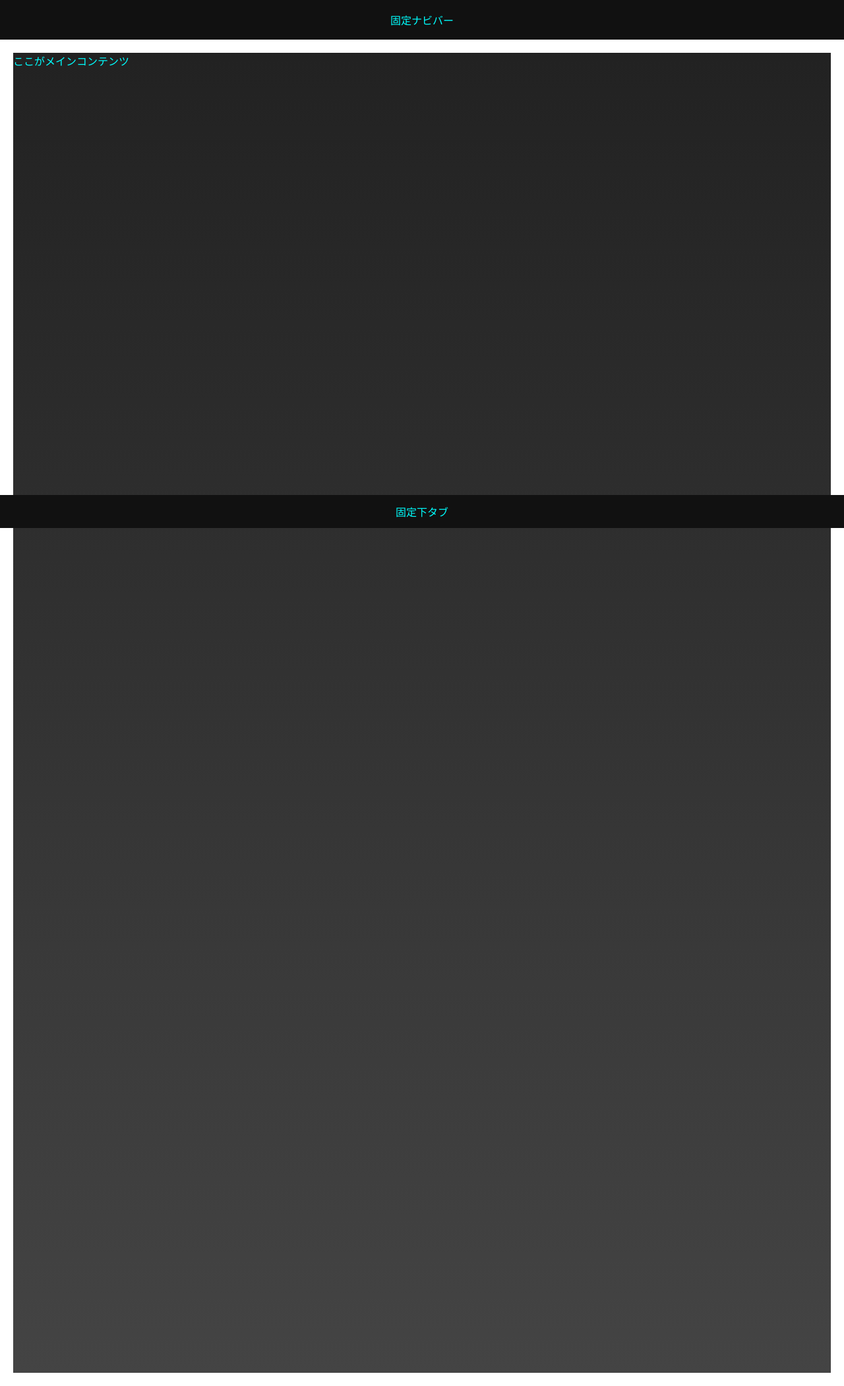
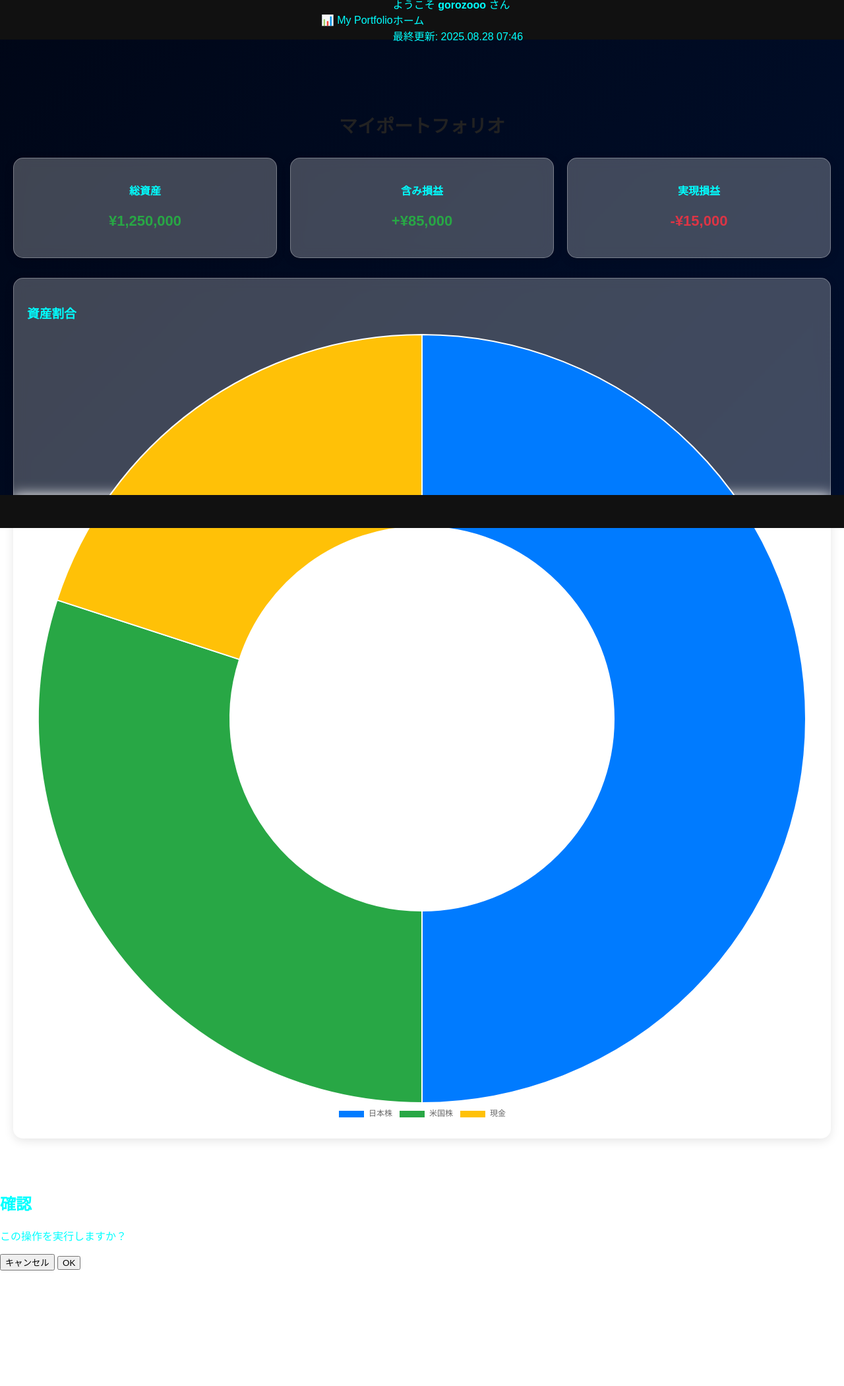
Before and after one commit to gorozooo/my_stock_portfolio, a Django app: page / in a window 1280 px wide. Shown: the whole page at 66% size. After the commit the page ends 1925 px from the top, so only its background shows below. Run offline with Django 5.2, Linux system fonts and the light colour scheme; a user stored in the database is signed in; data that the repository does not hold is empty.

Commit message:
base.html を更新

```diff
--- a/templates/base.html
+++ b/templates/base.html
@@ -4,24 +4,65 @@
 <head>
   <meta charset="UTF-8">
   <meta name="viewport" content="width=device-width, initial-scale=1.0">
-  <title>固定ナビバーテスト</title>
-    <!-- 共通背景 -->
+  <title>{% block title %}My Portfolio{% endblock %}</title>
+
+  <!-- 共通背景 -->
   <link rel="stylesheet" href="{% static 'css/common.css' %}">
   <!-- ページ個別装飾 -->
   <link rel="stylesheet" href="{% static 'css/future_ui_advanced.css' %}">
+  {% block extra_css %}{% endblock %}
 </head>
 <body>
+  <div class="app-wrapper">
 
-  <!-- 固定ナビバー -->
-  <div class="navbar">固定ナビバー</div>
+    <!-- ナビバー -->
+    <header class="navbar">
+      <div class="navbar-title">
+        📊 My Portfolio
+      </div>
+      <div class="navbar-sub">
+        <div class="navbar-left">
+          {% if user.is_authenticated %}
+            ようこそ <strong>{{ user.username }}</strong> さん
+          {% else %}
+            ゲストさん
+          {% endif %}
+        </div>
+        <div class="navbar-center">
+          {% block page_title %}ホーム{% endblock %}
+        </div>
+        <div class="navbar-right">
+          最終更新: {{ LAST_UPDATED|default:"-" }}
+        </div>
+      </div>
+    </header>
 
-  <!-- メインコンテンツ -->
-  <div class="main-content">
-    <div class="content-box">ここがメインコンテンツ</div>
-  </div>
+    <!-- メインコンテンツ -->
+    <main class="main-content">
+      {% block content %}{% endblock %}
+    </main>
 
-  <!-- 固定下タブ -->
-  <div class="bottom-tab">固定下タブ</div>
+    <!-- 下タブ -->
+    <footer>
+      {% include "bottom_tab.html" %}
+    </footer>
 
+    <!-- 共通モーダル -->
+    <div id="confirmModal" class="modal-overlay">
+      <div class="modal-content">
+        <h2>確認</h2>
+        <p id="confirmMessage">この操作を実行しますか？</p>
+        <div class="modal-buttons">
+          <button class="btn-cancel">キャンセル</button>
+          <button class="btn-ok">OK</button>
+        </div>
+      </div>
+    </div>
+
+  </div> <!-- /.app-wrapper -->
+
+  <script src="https://cdn.jsdelivr.net/npm/chart.js"></script>
+  <script src="{% static 'js/base.js' %}"></script>
+  {% block extra_js %}{% endblock %}
 </body>
 </html>
```
